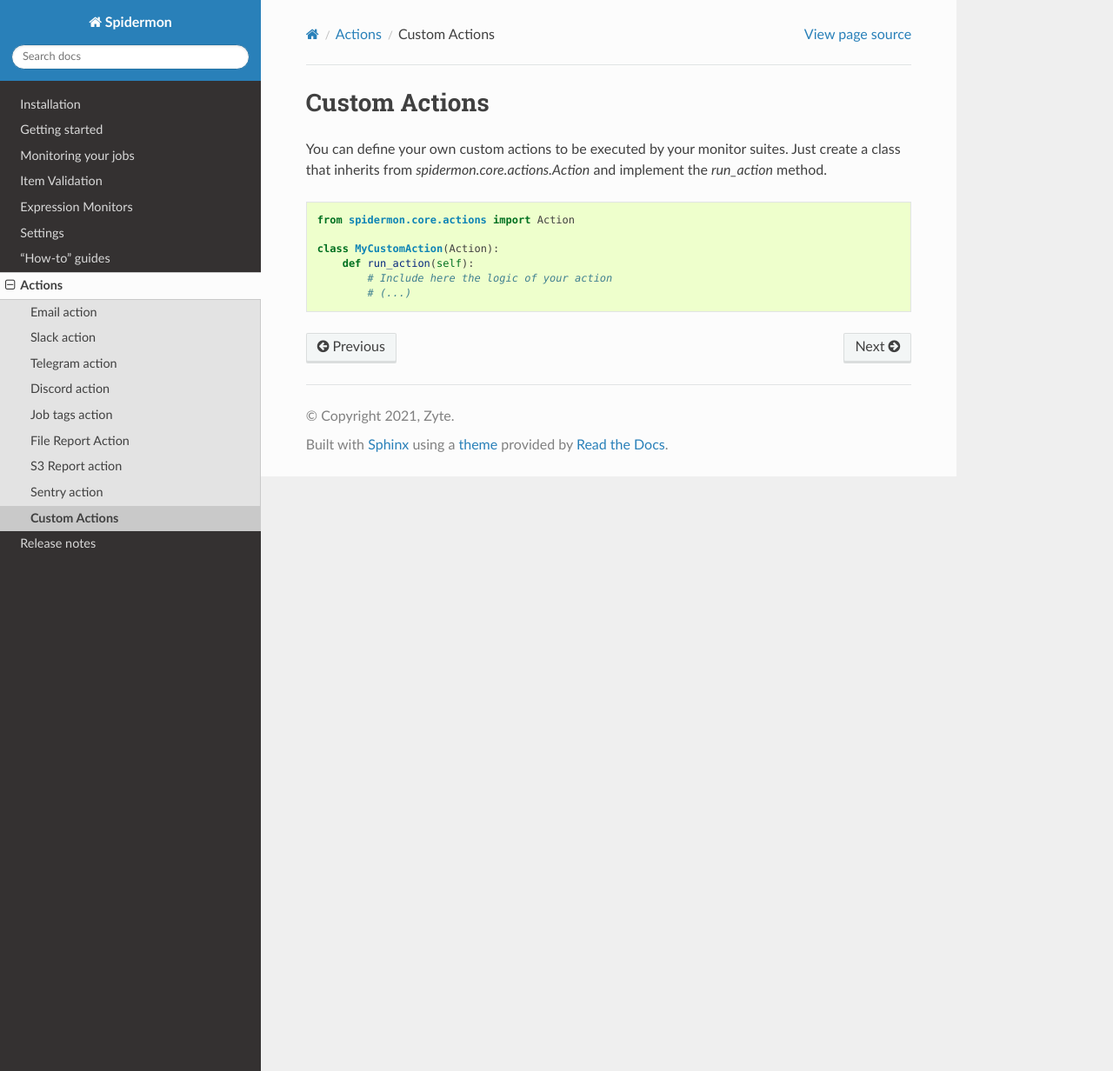
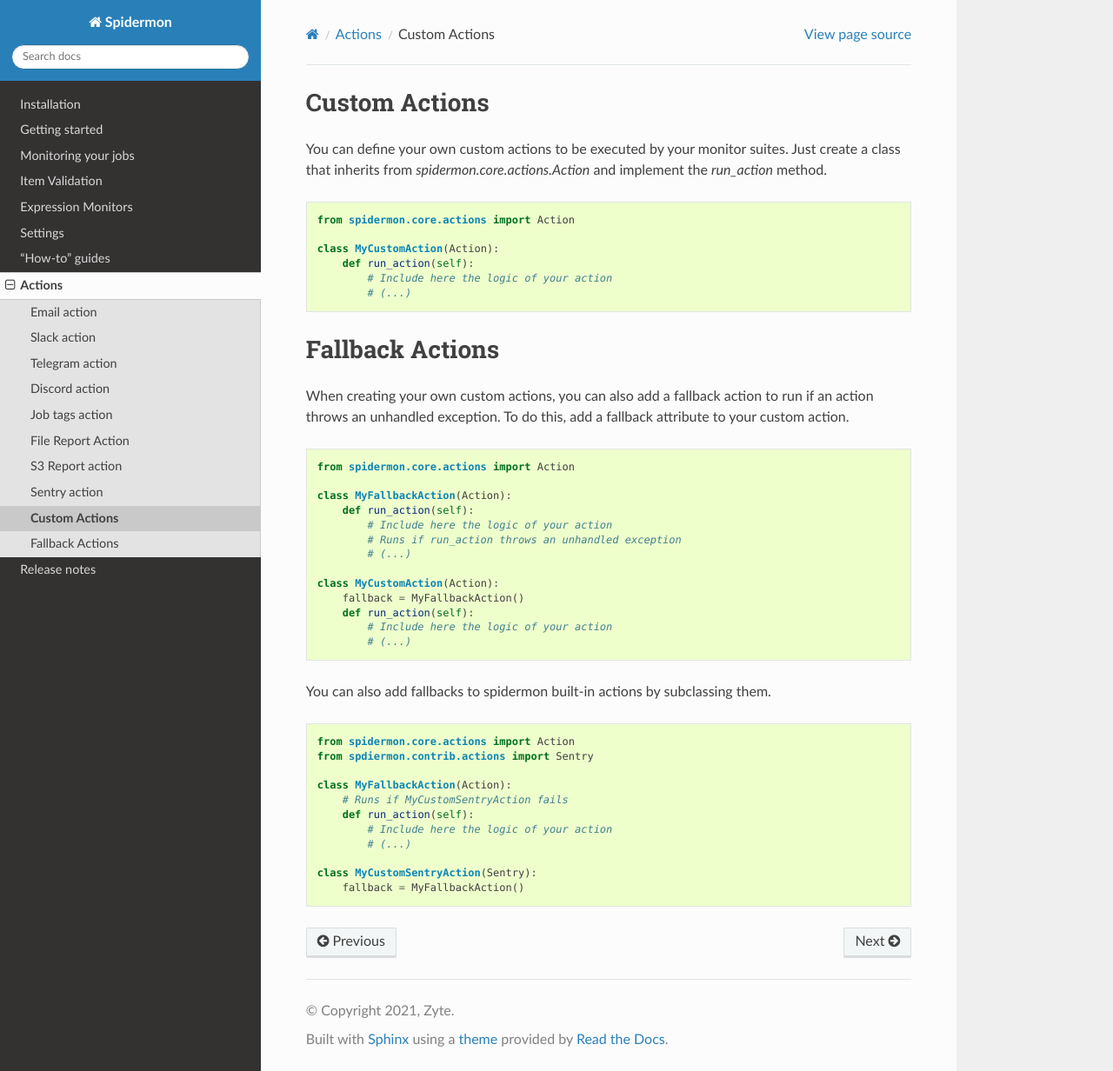
Before and after one commit to scrapinghub/spidermon, a Sphinx documentation site: the page built from docs/source/actions/custom-action.rst, in a window 1280 px wide and 1232 px high. Shown: the whole window at 87% size. Built offline with Sphinx 7.4.7 and the Read the Docs theme 2.0.0, drawn with Linux system fonts in a browser that asks for light colours.

Commit message:
Adding docs explaining fallback feature https://github.com/scrapinghub/spidermon/pull/355

```diff
--- a/docs/source/actions/custom-action.rst
+++ b/docs/source/actions/custom-action.rst
@@ -13,3 +13,44 @@ the `run_action` method.
         def run_action(self):
             # Include here the logic of your action
             # (...)
+
+
+Fallback Actions
+==============
+
+When creating your own custom actions, you can also add a fallback action to run if
+an action throws an unhandled exception. To do this, add a fallback attribute to
+your custom action.
+
+.. code-block:: python
+
+    from spidermon.core.actions import Action
+
+    class MyFallbackAction(Action):
+        def run_action(self):
+            # Include here the logic of your action
+            # Runs if run_action throws an unhandled exception
+            # (...)
+
+    class MyCustomAction(Action):
+        fallback = MyFallbackAction()
+        def run_action(self):
+            # Include here the logic of your action
+            # (...)
+
+
+You can also add fallbacks to spidermon built-in actions by subclassing them.
+
+.. code-block:: python
+
+    from spidermon.core.actions import Action
+    from spdiermon.contrib.actions import Sentry
+
+    class MyFallbackAction(Action):
+        # Runs if MyCustomSentryAction fails
+        def run_action(self):
+            # Include here the logic of your action
+            # (...)
+
+    class MyCustomSentryAction(Sentry):
+        fallback = MyFallbackAction()
```
